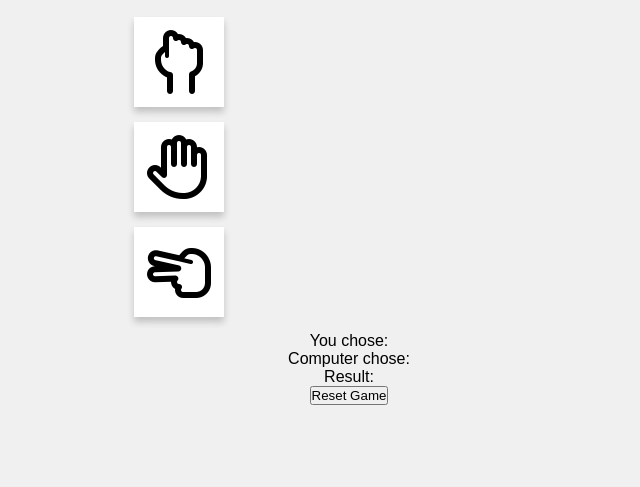
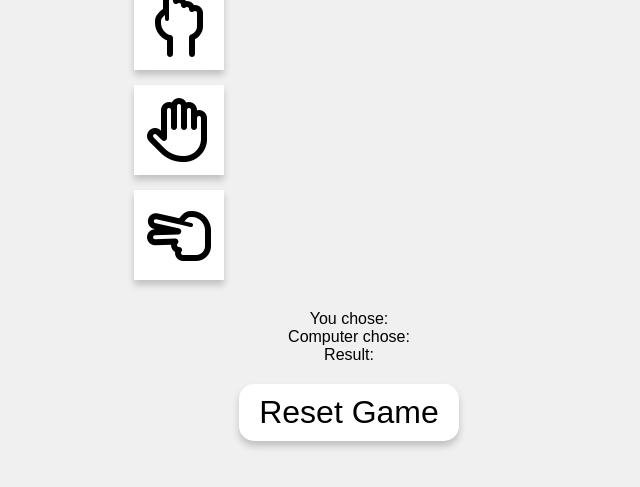
Before and after one commit to grgmausham/PP2, a plain HTML site: page index.html in a window 1280 px wide. Shown: the part 245-732 px from the top of the page, without its empty margins (291-931 px from the left). Drawn offline with Linux system fonts and the light colour scheme.

Commit message:
styling reset button

```diff
--- a/assets/css/styles.css
+++ b/assets/css/styles.css
@@ -15,6 +15,7 @@ body {
     margin: 0;
     padding: 0;
 }
+
 .container {
     text-align: center;
     width: 100%;
@@ -22,9 +23,11 @@ body {
     padding: 20px;
     box-sizing: border-box;
 }
+
 .score-board {
     margin-bottom: 20px;
 }
+
 .choice {
     font-size: 4em;
     width: 90px;
@@ -40,11 +43,29 @@ body {
     transition: transform 0.2s, background-color 0.2s, box-shadow 0.2s;
     box-shadow: 0 5px 7px rgba(0, 0, 0, 0.2);
 }
+
 .choice:active {
     transform: scale(0.9);
 }
+
 .choice:hover {
     background-color: #cacaca;
     transform: scale(1.1);
     box-shadow: 0 7px 9px rgba(0, 0, 0, 0.15)
 }
+
+.results {
+    margin-top: 30px;
+}
+
+.reset-btn {
+    font-size: 2em;
+    margin-top: 20px;
+    padding: 10px 20px;
+    cursor: pointer;
+    background-color: #fff;
+    border: none;
+    box-shadow: 0 5px 7px rgba(0, 0, 0, 0.2);
+    transition: transform 0.2s, background-color 0.2s, box-shadow 0.2s;
+    border-radius: 15px;
+}
```
